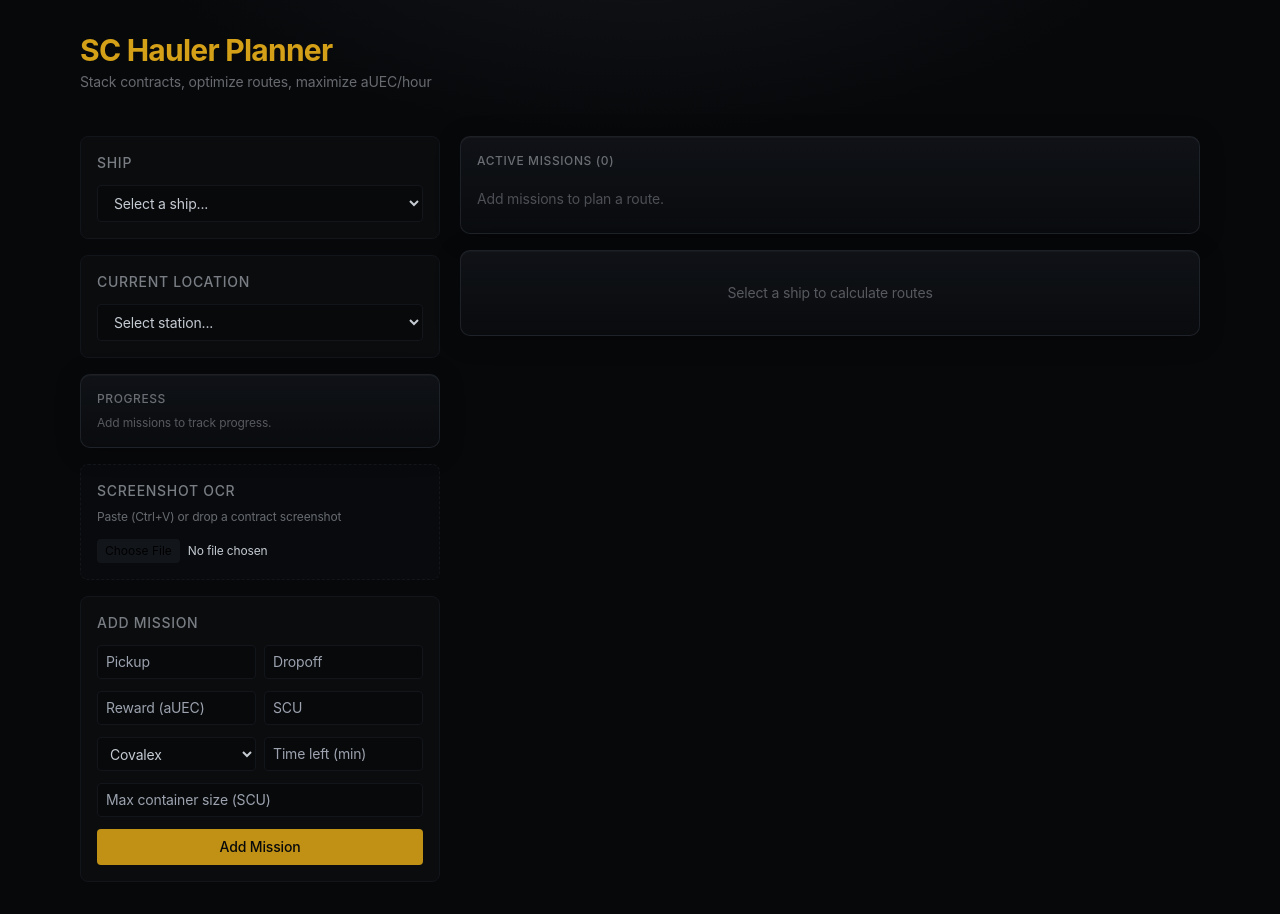
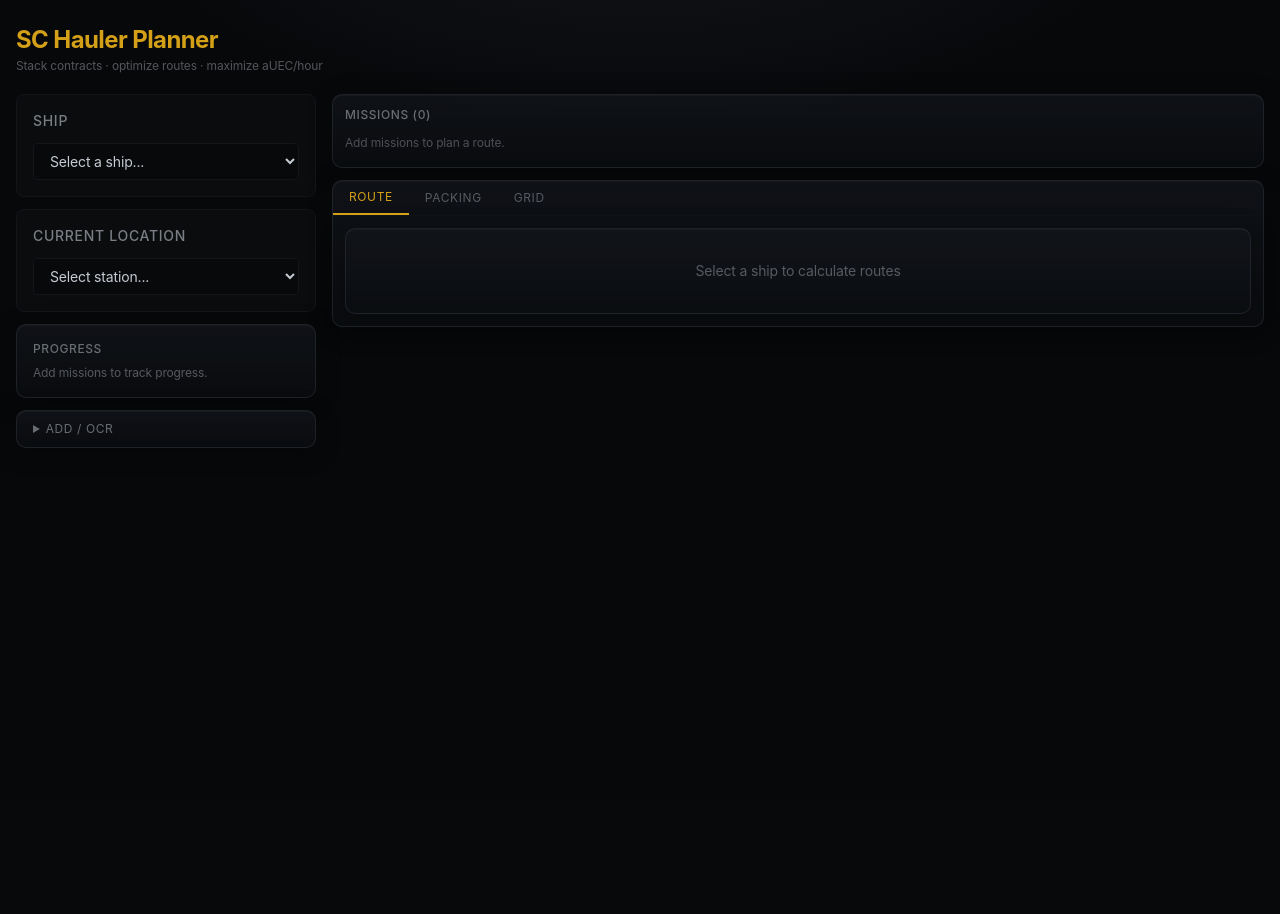
Before and after one commit to DrWhite1/sc-hauler-planner, a Next.js app: page / in a window 1280 px wide. After the commit the page ends 800 px from the top, so only its background shows below. Built offline with nearby package versions, Linux system fonts and the light colour scheme.

Commit message:
Tabbed layout so route, packing, and grid sit side by side instead of stacked

```diff
--- a/app/page.tsx
+++ b/app/page.tsx
@@ -19,9 +19,12 @@ function remainingMinutes(m: Mission): number | null {
   return Math.max(0, Math.round(m.availableMinutes - elapsed));
 }
 
+type Tab = "route" | "packing" | "grid";
+
 export default function Home() {
   const { missions, selectedShip, currentLocation, clearMissions, updateMission, removeMission, completedStops } = useHaulerStore();
   const [editing, setEditing] = useState<Mission | null>(null);
+  const [tab, setTab] = useState<Tab>("route");
   const [, setTick] = useState(0);
 
   useEffect(() => {
@@ -51,16 +54,14 @@ export default function Home() {
   const pct = progress.total > 0 ? Math.round((progress.done / progress.total) * 100) : 0;
 
   return (
-    <main className="container mx-auto px-4 py-8 max-w-6xl">
-      <header className="mb-6 pb-5">
-        <h1 className="text-3xl font-bold tracking-tight text-gold">
-          SC Hauler Planner
-        </h1>
-        <p className="mt-1 text-sm text-accent/50">
-          Stack contracts, optimize routes, maximize aUEC/hour
-        </p>
+    <main className="container mx-auto px-4 py-6 max-w-7xl">
+      <header className="mb-5 flex items-end justify-between">
+        <div>
+          <h1 className="text-2xl font-bold tracking-tight text-gold">SC Hauler Planner</h1>
+          <p className="text-xs text-accent/40 mt-0.5">Stack contracts · optimize routes · maximize aUEC/hour</p>
+        </div>
         {progress.total > 0 && (
-          <div className="mt-4 max-w-xs">
+          <div className="w-48">
             <div className="flex justify-between text-[10px] text-accent/40 mb-1">
               <span>Run</span>
               <span>{progress.done}/{progress.total} · {pct}%</span>
@@ -72,166 +73,110 @@ export default function Home() {
         )}
       </header>
 
-      <div className="grid gap-5 md:grid-cols-3">
-        <div className="md:col-span-1 space-y-4">
+      <div className="grid gap-4 lg:grid-cols-12">
+        {/* Left sidebar */}
+        <div className="lg:col-span-3 space-y-3">
           <ShipSelector />
           <LocationSelector />
           <MissionProgress />
+          <details className="panel">
+            <summary className="px-4 py-2.5 text-xs uppercase tracking-wider text-accent/50 cursor-pointer">
+              Add / OCR
+            </summary>
+            <div className="px-3 pb-3 space-y-3">
               <MissionOCR />
               <MissionForm />
             </div>
+          </details>
+        </div>
 
-        <div className="md:col-span-2">
-          <div className="panel p-4">
-            <div className="flex items-center justify-between mb-3">
+        {/* Main */}
+        <div className="lg:col-span-9 space-y-3">
+          {/* Missions */}
+          <div className="panel p-3">
+            <div className="flex items-center justify-between mb-2">
               <h2 className="text-xs font-medium uppercase tracking-wider text-accent/50">
-                Active Missions ({missions.length})
+                Missions ({missions.length})
               </h2>
               {missions.length > 0 && (
-                <button
-                  onClick={clearMissions}
-                  className="text-[10px] text-red-400/70 hover:text-red-300 transition"
-                >
-                  Clear all
+                <button onClick={clearMissions} className="text-[10px] text-red-400/70 hover:text-red-300">
+                  Clear
                 </button>
               )}
             </div>
             {missions.length === 0 ? (
-              <p className="text-accent/35 text-sm py-2">Add missions to plan a route.</p>
+              <p className="text-accent/35 text-xs py-1">Add missions to plan a route.</p>
             ) : (
-              <ul className="space-y-2">
+              <div className="flex gap-2 overflow-x-auto pb-1">
                 {missions.map((m) => {
                   const left = remainingMinutes(m);
                   const tooBig = containerTooBig(m);
                   return (
-                    <li key={m.id}>
                     <button
+                      key={m.id}
                       onClick={() => setEditing(m)}
-                        className="w-full text-left rounded-lg border border-elevated/60 bg-ink/50 hover:bg-ink/80 hover:border-elevated px-3 py-2.5 transition"
+                      className="flex-shrink-0 w-56 text-left rounded-lg border border-elevated/60 bg-ink/50 hover:bg-ink/80 px-3 py-2 transition"
                     >
-                        <div className="flex items-start justify-between gap-2">
-                          <div className="min-w-0">
-                            <div className="text-sm truncate">{m.pickup} → {m.dropoff}</div>
-                            <div className="flex flex-wrap gap-1.5 mt-1.5">
-                              {m.legs && m.legs.length > 2 && (
-                                <span className="text-[9px] px-1.5 py-0.5 rounded bg-elevated/80 text-accent/50">
-                                  {m.legs.length} legs
-                                </span>
-                              )}
-                              {m.maxContainerSize && (
-                                <span className="text-[9px] px-1.5 py-0.5 rounded bg-elevated/80 text-accent/50">
-                                  {m.maxContainerSize} SCU boxes
-                                </span>
-                              )}
-                              {left !== null && (
-                                <span className={`text-[9px] px-1.5 py-0.5 rounded ${left < 30 ? "bg-red-900/50 text-red-300" : "bg-elevated/80 text-accent/50"}`}>
-                                  {left === 0 ? "Expired" : `${left} min`}
-                                </span>
-                              )}
+                      <div className="text-xs truncate">{m.pickup} → {m.dropoff}</div>
+                      <div className="flex justify-between mt-1">
+                        <span className="text-gold text-xs font-medium">{m.reward.toLocaleString()}</span>
+                        <span className="text-[10px] text-accent/40">{m.scu} SCU</span>
                       </div>
-                          </div>
-                          <div className="text-right flex-shrink-0">
-                            <div className="text-gold text-sm font-semibold tabular-nums">{m.reward.toLocaleString()}</div>
-                            <div className="text-[10px] text-accent/40">{m.scu} SCU</div>
-                          </div>
-                        </div>
-                        {tooBig && (
-                          <div className="text-[10px] text-red-400 mt-1.5">
-                            Container too big for {selectedShip?.name} (max {selectedShip?.maxContainer} SCU)
+                      {(left !== null || tooBig) && (
+                        <div className="text-[9px] mt-1 text-accent/40">
+                          {left !== null && (left === 0 ? "Expired" : `${left} min`)}
+                          {tooBig && " · too big"}
                         </div>
                       )}
                     </button>
-                    </li>
                   );
                 })}
-              </ul>
+              </div>
             )}
           </div>
 
           {editing && (
-            <div className="mt-4 panel p-4 text-sm border-gold/30">
-              <h3 className="font-medium mb-3 text-gold">Edit Mission</h3>
+            <div className="panel p-3 text-sm border-gold/30">
+              <h3 className="font-medium mb-2 text-gold text-xs">Edit</h3>
               <div className="grid grid-cols-2 gap-2 mb-2">
-                <input
-                  value={editing.pickup}
-                  onChange={(e) => setEditing({ ...editing, pickup: e.target.value })}
-                  className="rounded bg-ink border border-elevated px-2 py-1.5"
-                  placeholder="Pickup"
-                />
-                <input
-                  value={editing.dropoff}
-                  onChange={(e) => setEditing({ ...editing, dropoff: e.target.value })}
-                  className="rounded bg-ink border border-elevated px-2 py-1.5"
-                  placeholder="Dropoff"
-                />
-              </div>
-              <div className="grid grid-cols-2 gap-2 mb-2">
-                <input
-                  type="number"
-                  value={editing.reward}
-                  onChange={(e) => setEditing({ ...editing, reward: Number(e.target.value) })}
-                  className="rounded bg-ink border border-elevated px-2 py-1.5"
-                  placeholder="Reward"
-                />
-                <input
-                  type="number"
-                  value={editing.scu}
-                  onChange={(e) => setEditing({ ...editing, scu: Number(e.target.value) })}
-                  className="rounded bg-ink border border-elevated px-2 py-1.5"
-                  placeholder="SCU"
-                />
-              </div>
-              <div className="grid grid-cols-2 gap-2 mb-3">
-                <input
-                  type="number"
-                  value={editing.availableMinutes ?? ""}
-                  onChange={(e) =>
-                    setEditing({
-                      ...editing,
-                      availableMinutes: e.target.value ? Number(e.target.value) : undefined,
-                    })
-                  }
-                  className="rounded bg-ink border border-elevated px-2 py-1.5"
-                  placeholder="Time left (min)"
-                />
-                <input
-                  type="number"
-                  value={editing.maxContainerSize ?? ""}
-                  onChange={(e) =>
-                    setEditing({
-                      ...editing,
-                      maxContainerSize: e.target.value ? Number(e.target.value) : undefined,
-                    })
-                  }
-                  className="rounded bg-ink border border-elevated px-2 py-1.5"
-                  placeholder="Max container (SCU)"
-                />
+                <input value={editing.pickup} onChange={(e) => setEditing({ ...editing, pickup: e.target.value })} className="rounded bg-ink border border-elevated px-2 py-1 text-xs" placeholder="Pickup" />
+                <input value={editing.dropoff} onChange={(e) => setEditing({ ...editing, dropoff: e.target.value })} className="rounded bg-ink border border-elevated px-2 py-1 text-xs" placeholder="Dropoff" />
               </div>
               <div className="flex gap-2">
-                <button onClick={saveEdit} className="rounded bg-gold text-ink px-3 py-1.5 text-sm font-medium">
-                  Save
-                </button>
-                <button onClick={() => setEditing(null)} className="rounded border border-elevated px-3 py-1.5 text-sm">
-                  Cancel
-                </button>
-                <button
-                  onClick={() => {
-                    removeMission(editing.id);
-                    setEditing(null);
-                  }}
-                  className="rounded text-red-400 border border-red-400/30 px-3 py-1.5 text-sm ml-auto"
-                >
-                  Delete
-                </button>
+                <button onClick={saveEdit} className="rounded bg-gold text-ink px-2 py-1 text-xs font-medium">Save</button>
+                <button onClick={() => setEditing(null)} className="rounded border border-elevated px-2 py-1 text-xs">Cancel</button>
+                <button onClick={() => { removeMission(editing.id); setEditing(null); }} className="rounded text-red-400 border border-red-400/30 px-2 py-1 text-xs ml-auto">Delete</button>
               </div>
             </div>
           )}
 
-          <div className="mt-4">
+          {/* Tabs for Route / Packing / Grid */}
+          <div className="panel">
+            <div className="flex border-b border-elevated/60">
+              {(["route", "packing", "grid"] as Tab[]).map((t) => (
+                <button
+                  key={t}
+                  onClick={() => setTab(t)}
+                  className={`px-4 py-2 text-xs uppercase tracking-wider transition ${
+                    tab === t
+                      ? "text-gold border-b-2 border-gold"
+                      : "text-accent/40 hover:text-accent/70"
+                  }`}
+                >
+                  {t === "route" ? "Route" : t === "packing" ? "Packing" : "Grid"}
+                </button>
+              ))}
+            </div>
+            <div className="p-3">
+              {tab === "route" && (
+                <>
                   <RouteView />
                   <RouteMap />
-            <PackingView />
-            <CargoGrid />
+                </>
+              )}
+              {tab === "packing" && <PackingView />}
+              {tab === "grid" && <CargoGrid />}
+            </div>
           </div>
         </div>
       </div>
```
Lines whose indentation alone changed are shown as unchanged.
